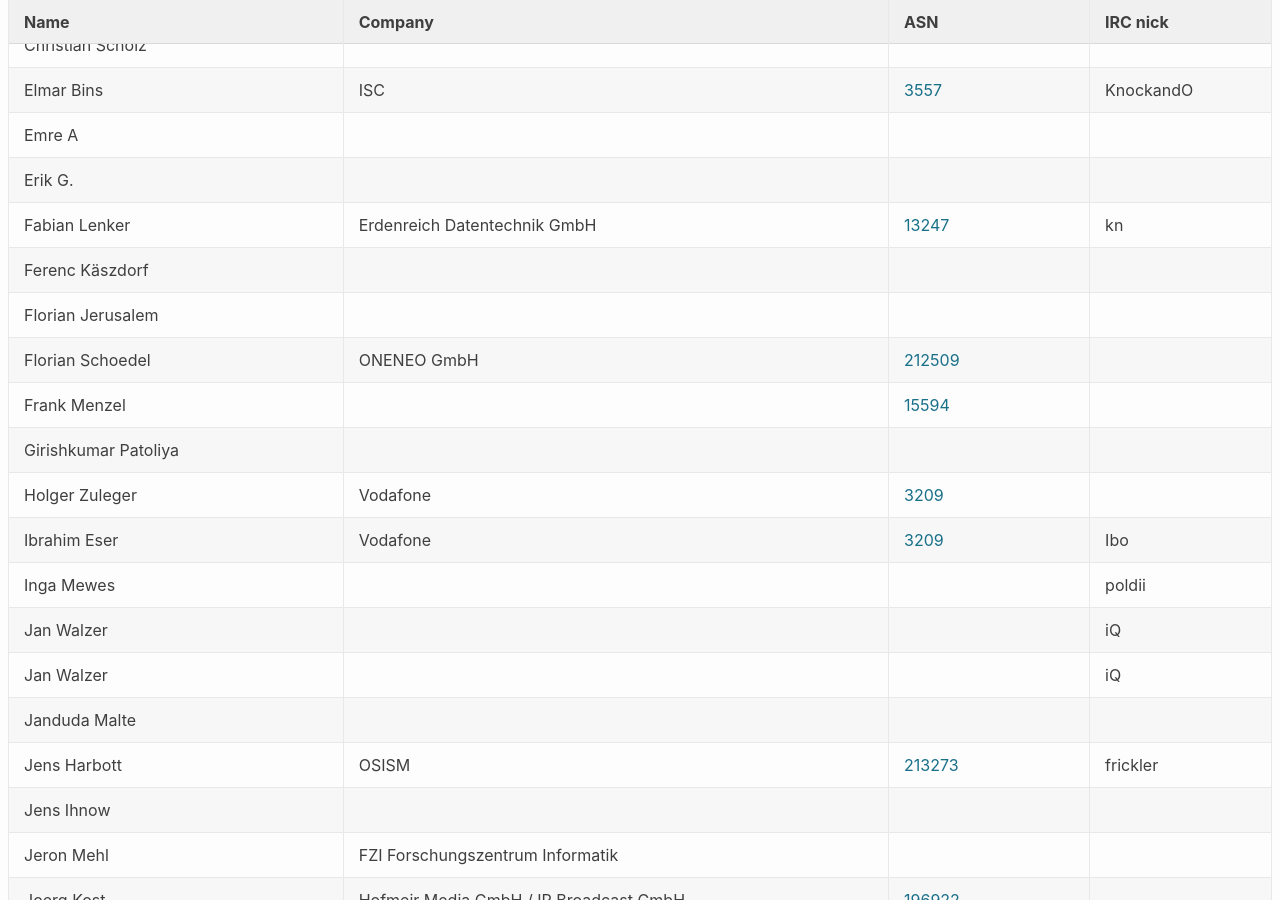
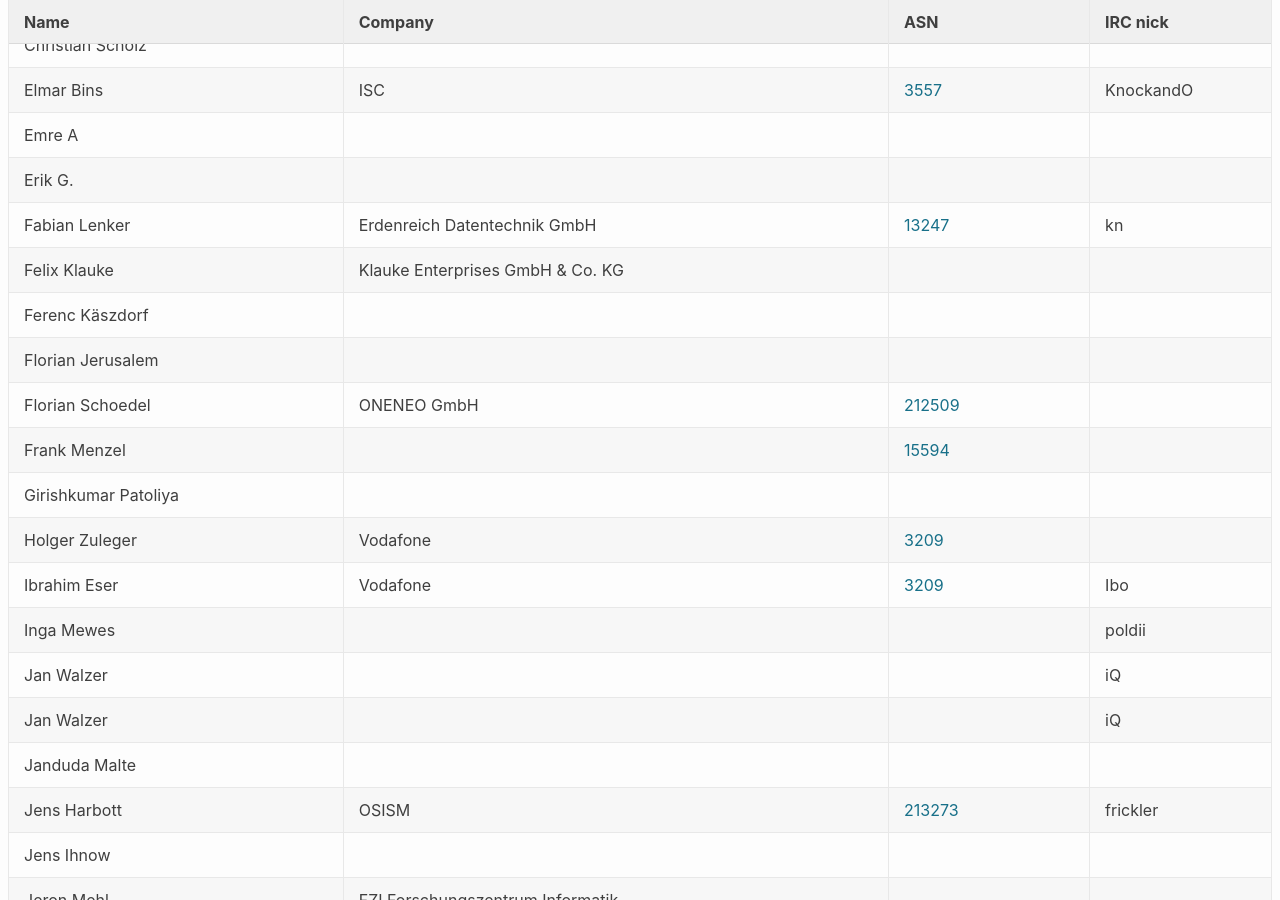
Before and after one commit to denog/pretix-attendeelist, a Jekyll site: the page built from denog15/index.md, in a window 1280 px wide and 900 px high, scrolled down 22299 px. Built offline with Jekyll 4.4.1, drawn with Linux system fonts in a browser that asks for light colours.

Commit message:
Latest data: Sat Nov 18 21:28:13 UTC 2023

```diff
--- a/_data/attendees_denog15_online.json
+++ b/_data/attendees_denog15_online.json
@@ -148,6 +148,12 @@
     "company": "Erdenreich Datentechnik GmbH",
     "irc": "kn",
     "asn": "13247"
+  },
+  {
+    "name": "Felix Klauke",
+    "company": "Klauke Enterprises GmbH & Co. KG",
+    "irc": null,
+    "asn": null
   },
   {
     "name": "Ferenc Käszdorf",
```
